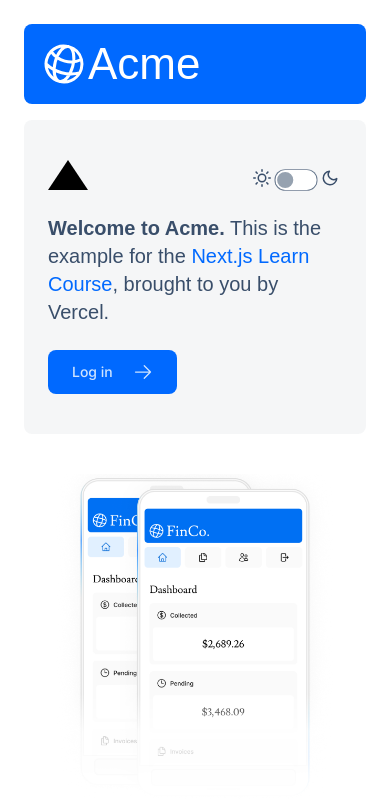
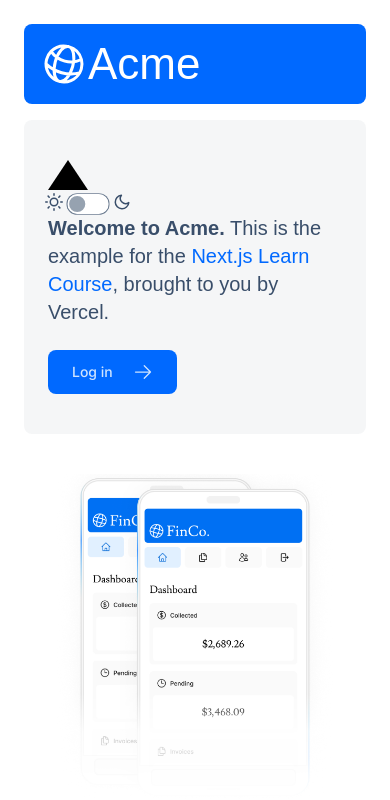
Before and after one commit to joe-boadi/activity101112-joeboadi-dev, a Next.js app: page / in a window 390 px wide. Shown: the top 800 px of the page. Built offline with nearby package versions, Linux system fonts and the light colour scheme; a web font is replaced by a local one.

Commit message:
fix: Reposition toggle button

```diff
--- a/app/ui/theme-switch.tsx
+++ b/app/ui/theme-switch.tsx
@@ -26,7 +26,7 @@
   return (
     <div>
       <label
-        className={`absolute right-12 top-[10.5rem] flex w-[90px] cursor-pointer gap-0 md:bottom-6 md:right-14 md:top-auto md:w-[100px] md:gap-2`}
+        className={`absolute left-11 top-[12rem] bottom-12 flex w-[90px] cursor-pointer gap-0 md:bottom-20 md:left-10 md:top-auto md:w-[100px] md:gap-2`}
       >
         <svg
           xmlns="http://www.w3.org/2000/svg"
```
